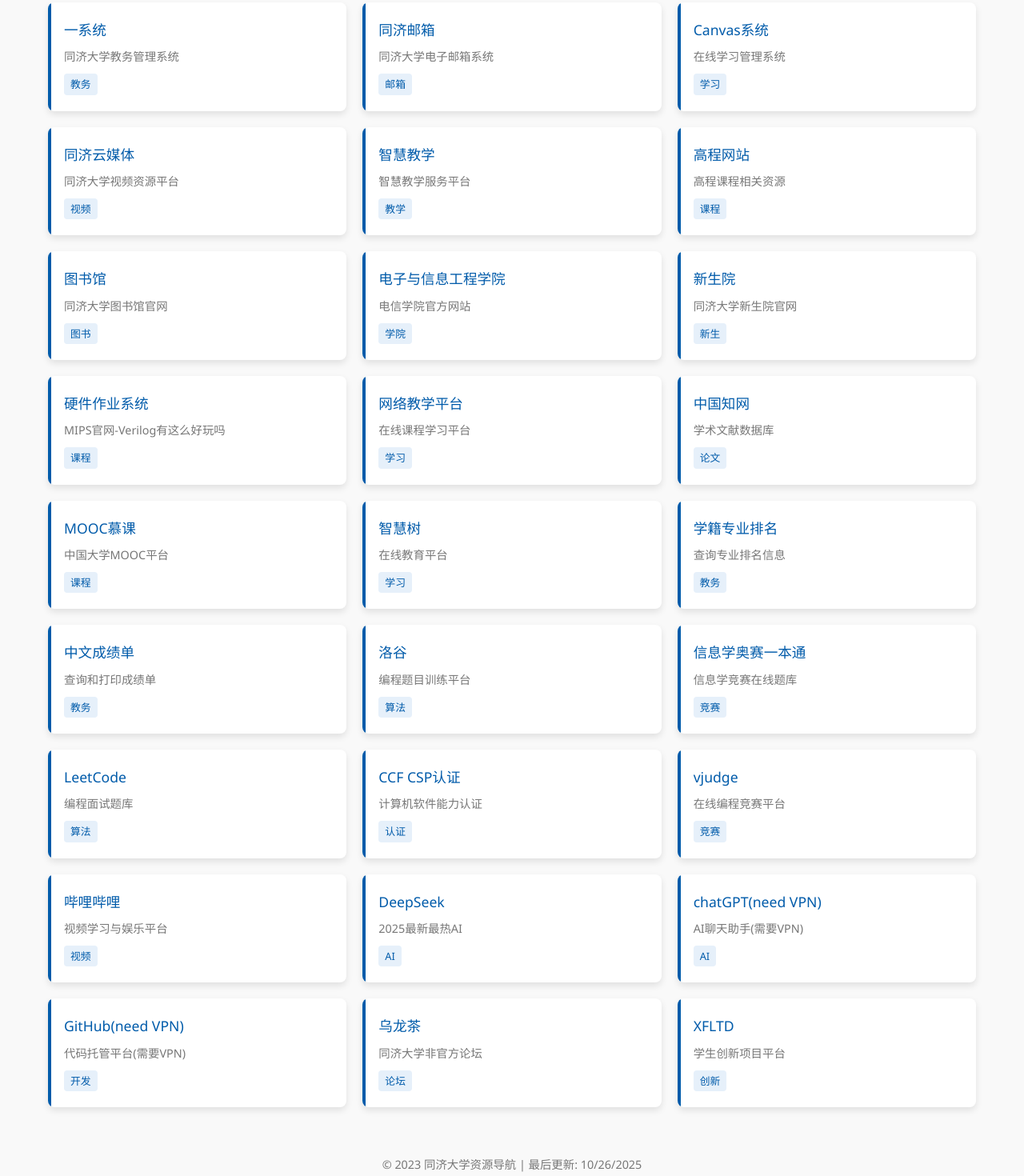
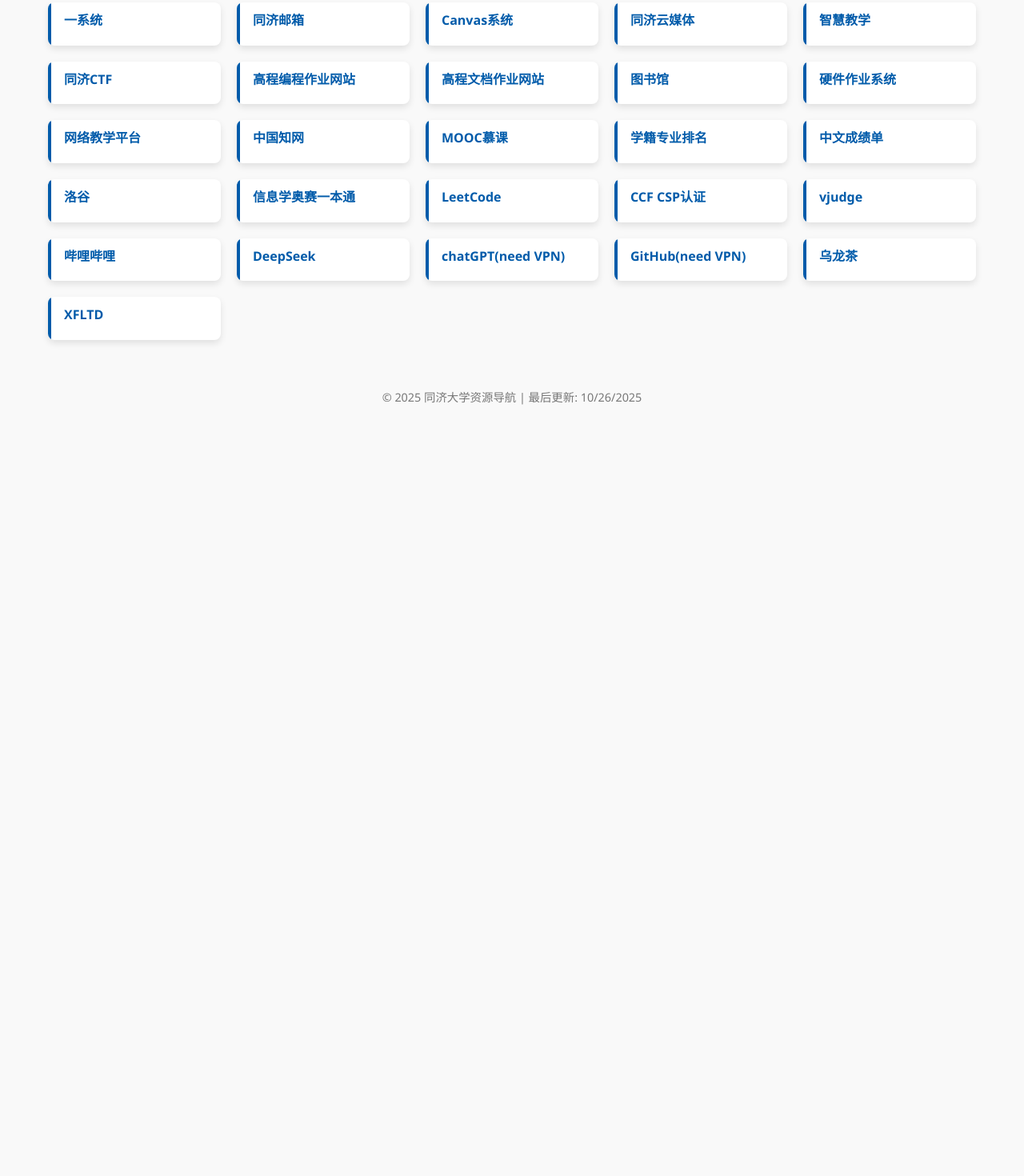
Before and after one commit to yumengmccc/yumeng01, a plain HTML site: page navi.html in a window 1280 px wide. Shown: the part 279-1749 px from the top of the page at 80% size. After the commit the page ends 847 px from the top, so only its background shows below. Drawn offline with Linux system fonts and the light colour scheme.

Commit message:
update navi system

```diff
--- a/navi.html
+++ b/navi.html
@@ -3,7 +3,7 @@
 <head>
     <meta charset="UTF-8">
     <meta name="viewport" content="width=device-width, initial-scale=1.0">
-    <title>同济大学资源导航</title>
+    <title>同济大学资源导航 V2</title>
     <style>
         :root {
             --primary-color: #005baa; /* 同济蓝 */
@@ -83,15 +83,15 @@
 
         .links-container {
             display: grid;
-            grid-template-columns: repeat(auto-fill, minmax(280px, 1fr));
+            grid-template-columns: repeat(auto-fill, minmax(200px, 1fr));
             gap: 20px;
-            margin-bottom: 30px;
+            margin-bottom: 10px;
         }
 
         .link-card {
             background-color: var(--card-bg);
             border-radius: var(--border-radius);
-            padding: 20px;
+            padding: 10px 20px;
             box-shadow: var(--box-shadow);
             transition: transform 0.3s ease;
             position: relative;
@@ -115,21 +115,15 @@
         .link-card a {
             color: var(--primary-color);
             text-decoration: none;
-            font-weight: 500;
+            font-weight: 700;
             display: block;
             margin-bottom: 8px;
-            font-size: 1.1rem;
+            font-size: 1.0rem;
         }
 
         .link-card a:hover {
             color: var(--accent-color);
             text-decoration: underline;
-        }
-
-        .link-description {
-            color: var(--light-text);
-            font-size: 0.9rem;
-            margin-top: 5px;
         }
 
         .tag {
@@ -235,172 +229,114 @@
             <!-- 官方系统 -->
             <div class="link-card" data-category="official">
                 <a href="https://1.tongji.edu.cn" target="_blank">一系统</a>
-                <p class="link-description">同济大学教务管理系统</p>
-                <span class="tag">教务</span>
             </div>
 
             <div class="link-card" data-category="official">
                 <a href="https://mail.tongji.edu.cn" target="_blank">同济邮箱</a>
-                <p class="link-description">同济大学电子邮箱系统</p>
-                <span class="tag">邮箱</span>
             </div>
 
             <div class="link-card" data-category="official">
                 <a href="https://canvas.tongji.edu.cn" target="_blank">Canvas系统</a>
-                <p class="link-description">在线学习管理系统</p>
-                <span class="tag">学习</span>
             </div>
 
             <div class="link-card" data-category="official">
                 <a href="http://v.tongji.edu.cn" target="_blank">同济云媒体</a>
-                <p class="link-description">同济大学视频资源平台</p>
-                <span class="tag">视频</span>
             </div>
 
             <div class="link-card" data-category="official">
                 <a href="https://look.tongji.edu.cn" target="_blank">智慧教学</a>
-                <p class="link-description">智慧教学服务平台</p>
-                <span class="tag">教学</span>
             </div>
 
             <div class="link-card" data-category="official">
-                <a href="http://10.80.42.245" target="_blank">高程网站</a>
-                <p class="link-description">高程课程相关资源</p>
-                <span class="tag">课程</span>
+                <a href="https://catctf.tongji.edu.cn" target="_blank">同济CTF</a>
+            </div>
+
+            <div class="link-card" data-category="official">
+                <a href="http://192.168.174.220" target="_blank">高程编程作业网站</a>
+            </div>
+
+            <div class="link-card" data-category="official">
+                <a href="http://192.168.174.220:2080/#/" target="_blank">高程文档作业网站</a>
             </div>
 
             <div class="link-card" data-category="official">
                 <a href="https://www.lib.tongji.edu.cn/" target="_blank">图书馆</a>
-                <p class="link-description">同济大学图书馆官网</p>
-                <span class="tag">图书</span>
-            </div>
-
-            <div class="link-card" data-category="official">
-                <a href="https://see.tongji.edu.cn/" target="_blank">电子与信息工程学院</a>
-                <p class="link-description">电信学院官方网站</p>
-                <span class="tag">学院</span>
-            </div>
-
-            <div class="link-card" data-category="official">
-                <a href="https://xsy.tongji.edu.cn" target="_blank">新生院</a>
-                <p class="link-description">同济大学新生院官网</p>
-                <span class="tag">新生</span>
             </div>
 
             <div class="link-card" data-category="study">
                 <a href="http://mips246.tongji.edu.cn" target="_blank">硬件作业系统</a>
-                <p class="link-description">MIPS官网-Verilog有这么好玩吗</p>
-                <span class="tag">课程</span>
             </div>
 
             <div class="link-card" data-category="official">
                 <a href="http://e-learning.tongji.edu.cn" target="_blank">网络教学平台</a>
-                <p class="link-description">在线课程学习平台</p>
-                <span class="tag">学习</span>
             </div>
 
             <!-- 学习资源 -->
             <div class="link-card" data-category="study">
                 <a href="https://www.cnki.net" target="_blank">中国知网</a>
-                <p class="link-description">学术文献数据库</p>
-                <span class="tag">论文</span>
             </div>
 
             <div class="link-card" data-category="study">
                 <a href="https://www.icourse163.org" target="_blank">MOOC慕课</a>
-                <p class="link-description">中国大学MOOC平台</p>
-                <span class="tag">课程</span>
-            </div>
-
-            <div class="link-card" data-category="study">
-                <a href="https://www.zhihuishu.com" target="_blank">智慧树</a>
-                <p class="link-description">在线教育平台</p>
-                <span class="tag">学习</span>
             </div>
 
             <div class="link-card" data-category="study">
                 <a href="https://zzfw.tongji.edu.cn/wec-self-print-app-console/mobile.html#/mobile/orderDetail?id=1798312171055091713" target="_blank">学籍专业排名</a>
-                <p class="link-description">查询专业排名信息</p>
-                <span class="tag">教务</span>
             </div>
 
             <div class="link-card" data-category="study">
                 <a href="https://zzfw.tongji.edu.cn/wec-self-print-app-console/mobile.html#/mobile/orderDetail?id=1511982679250178049" target="_blank">中文成绩单</a>
-                <p class="link-description">查询和打印成绩单</p>
-                <span class="tag">教务</span>
             </div>
 
             <!-- 编程竞赛 -->
             <div class="link-card" data-category="programming">
                 <a href="https://www.luogu.com.cn/problem/list" target="_blank">洛谷</a>
-                <p class="link-description">编程题目训练平台</p>
-                <span class="tag">算法</span>
             </div>
 
             <div class="link-card" data-category="programming">
                 <a href="http://ybt.ssoier.cn:8088/" target="_blank">信息学奥赛一本通</a>
-                <p class="link-description">信息学竞赛在线题库</p>
-                <span class="tag">竞赛</span>
             </div>
 
             <div class="link-card" data-category="programming">
                 <a href="https://leetcode.cn/problemset/" target="_blank">LeetCode</a>
-                <p class="link-description">编程面试题库</p>
-                <span class="tag">算法</span>
             </div>
 
             <div class="link-card" data-category="programming">
                 <a href="https://www.cspro.org/" target="_blank">CCF CSP认证</a>
-                <p class="link-description">计算机软件能力认证</p>
-                <span class="tag">认证</span>
             </div>
 
             <div class="link-card" data-category="programming">
                 <a href="https://vjudge.net/" target="_blank">vjudge</a>
-                <p class="link-description">在线编程竞赛平台</p>
-                <span class="tag">竞赛</span>
             </div>
 
             <!-- 其他资源 -->
             <div class="link-card" data-category="other">
                 <a href="https://www.bilibili.com" target="_blank">哔哩哔哩</a>
-                <p class="link-description">视频学习与娱乐平台</p>
-                <span class="tag">视频</span>
             </div>
 
             <div class="link-card" data-category="other">
                 <a href="https://www.deepseek.com/" target="_blank">DeepSeek</a>
-                <p class="link-description">2025最新最热AI</p>
-                <span class="tag">AI</span>
             </div>
 
             <div class="link-card" data-category="other">
                 <a href="https://chatgpt.com/" target="_blank">chatGPT(need VPN)</a>
-                <p class="link-description">AI聊天助手(需要VPN)</p>
-                <span class="tag">AI</span>
             </div>
 
             <div class="link-card" data-category="other">
                 <a href="https://github.com/" target="_blank">GitHub(need VPN)</a>
-                <p class="link-description">代码托管平台(需要VPN)</p>
-                <span class="tag">开发</span>
             </div>
 
             <div class="link-card" data-category="other">
                 <a href="https://www.tongji.icu/" target="_blank">乌龙茶</a>
-                <p class="link-description">同济大学非官方论坛</p>
-                <span class="tag">论坛</span>
             </div>
 
             <div class="link-card" data-category="other">
                 <a href="https://xfltd.net/#/stage/dashboard" target="_blank">XFLTD</a>
-                <p class="link-description">学生创新项目平台</p>
-                <span class="tag">创新</span>
             </div>
         </div>
 
         <footer>
-            <p>© 2023 同济大学资源导航 | 最后更新: <span id="lastUpdate"></span></p>
+            <p>© 2025 同济大学资源导航 | 最后更新: <span id="lastUpdate"></span></p>
         </footer>
     </div>
 
```
